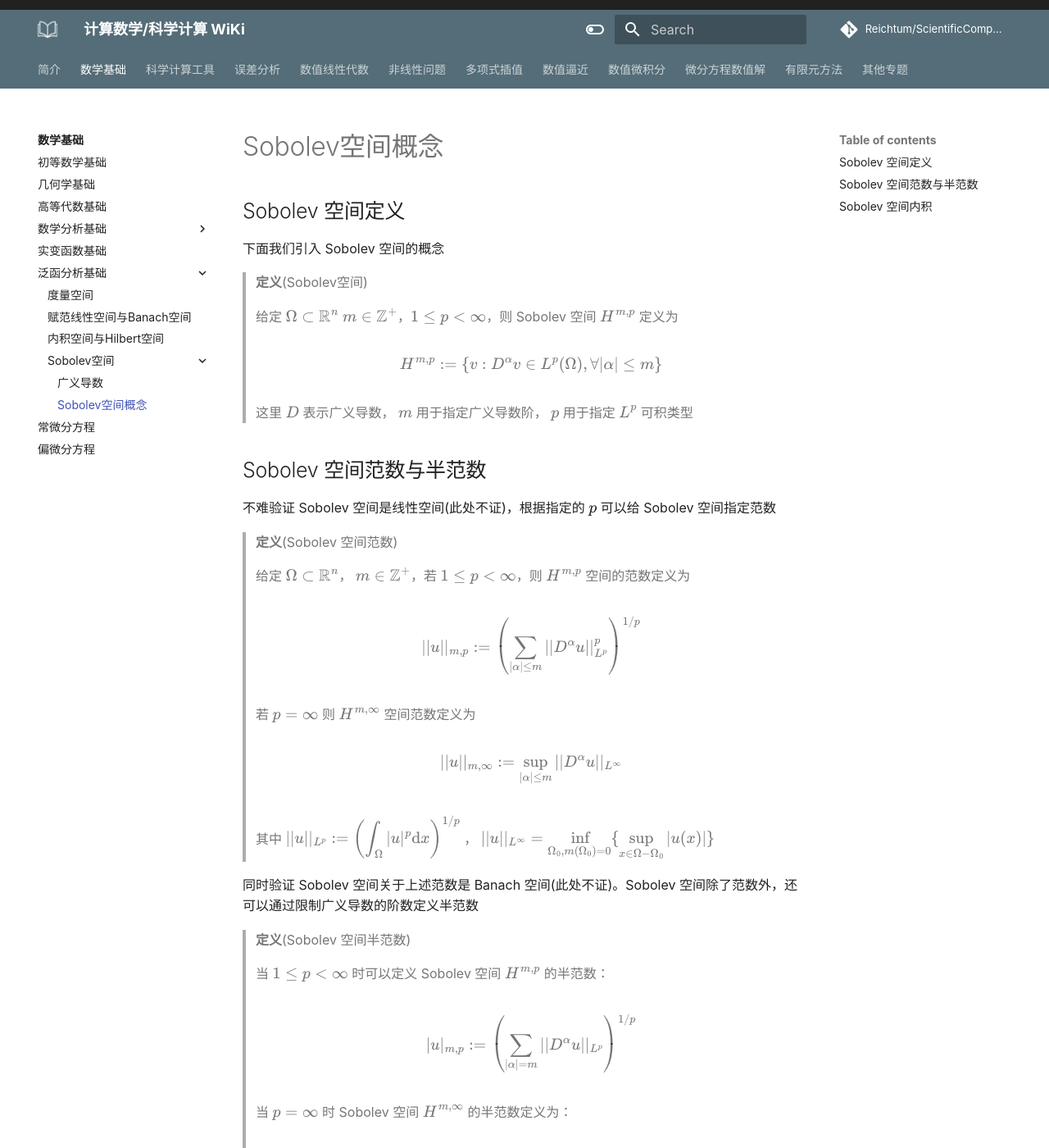
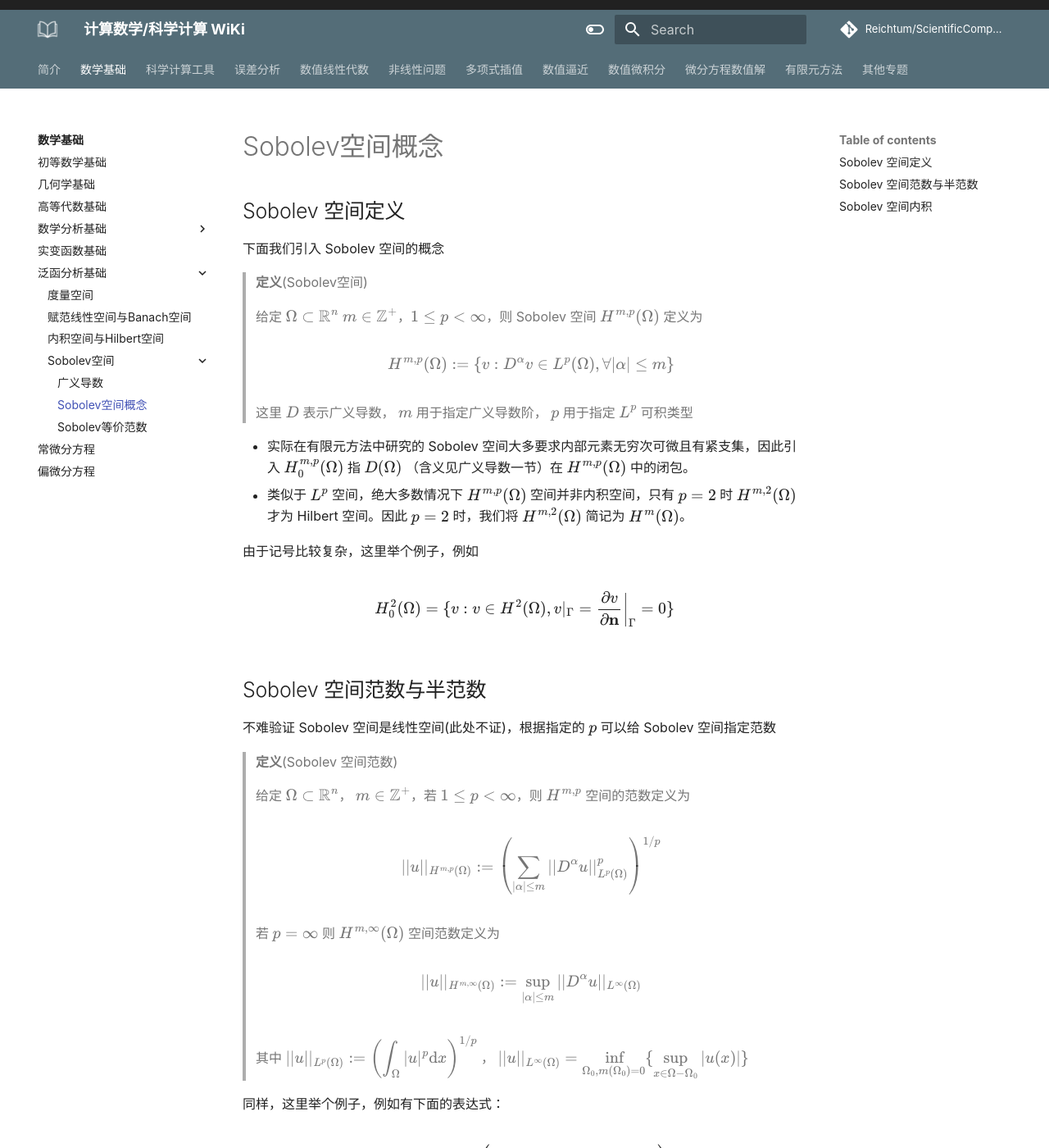
Before and after one commit to ReichtumQian/ScientificComputingWiKi, an MkDocs documentation site: the page built from docs/数学基础/泛函分析基础/Sobolev空间/Sobolev空间概念.md, in a window 1280 px wide and 1400 px high. Shown: the whole window at 82% size. Built offline with MkDocs 1.6.1 and Material for MkDocs 9.7.7, drawn with Linux system fonts in a browser that asks for light colours; some web fonts are replaced; comment, search, counter and statistics services are not loaded; some of the changed text lies outside the part shown.

Commit message:
更新 Sobolev 空间

```diff
--- a/docs/数学基础/泛函分析基础/Sobolev空间/Sobolev空间概念.md
+++ b/docs/数学基础/泛函分析基础/Sobolev空间/Sobolev空间概念.md
@@ -5,11 +5,20 @@
 
 > **定义**(Sobolev空间)
 >
-> 给定 $\Omega \subset \mathbb{R}^n$ $m \in \mathbb{Z}^+$，$1 \leq p < \infty$，则 Sobolev 空间 $H^{m,p}$ 定义为
+> 给定 $\Omega \subset \mathbb{R}^n$ $m \in \mathbb{Z}^+$，$1 \leq p < \infty$，则 Sobolev 空间 $H^{m,p}(\Omega)$ 定义为
 >
-> $$ H^{m,p} := \{v : D^{\alpha} v \in L^p(\Omega), \forall |\alpha| \leq m\}  $$
+> $$ H^{m,p}(\Omega) := \{v : D^{\alpha} v \in L^p(\Omega), \forall |\alpha| \leq m\}  $$
 >
 > 这里 $D$ 表示广义导数， $m$ 用于指定广义导数阶， $p$ 用于指定 $L^p$ 可积类型
+
+- 实际在有限元方法中研究的 Sobolev 空间大多要求内部元素无穷次可微且有紧支集，因此引入 $H_0^{m,p}(\Omega)$ 指 $D(\Omega)$ （含义见广义导数一节）在 $H^{m,p}(\Omega)$ 中的闭包。
+- 类似于 $L^p$ 空间，绝大多数情况下 $H^{m,p}(\Omega)$ 空间并非内积空间，只有 $p = 2$ 时 $H^{m,2}(\Omega)$ 才为 Hilbert 空间。因此 $p = 2$ 时，我们将 $H^{m,2}(\Omega)$ 简记为 $H^m(\Omega)$。
+
+由于记号比较复杂，这里举个例子，例如
+
+$$
+ H_0^2(\Omega) = \{v: v \in H^2(\Omega), v|_{\Gamma} = \frac{\partial v}{\partial \mathbf{n}} \bigg|_{\Gamma} = 0\}
+$$
 
 ## Sobolev 空间范数与半范数
 
@@ -19,29 +28,34 @@
 >
 > 给定 $\Omega \subset \mathbb{R}^n$， $m \in \mathbb{Z}^+$，若 $1 \leq p < \infty$，则 $H^{m,p}$ 空间的范数定义为
 >
-> $$ ||u||_{m,p} := \left( \sum\limits_{|\alpha| \leq m} ||D^{\alpha} u ||_{L^p}^p \right)^{1/p}$$
+> $$ ||u||_{H^{m,p}(\Omega)} := \left( \sum\limits_{|\alpha| \leq m} ||D^{\alpha} u ||_{L^p(\Omega)}^p \right)^{1/p}$$
 >
-> 若 $p = \infty$ 则 $H^{m,\infty}$ 空间范数定义为
+> 若 $p = \infty$ 则 $H^{m,\infty}(\Omega)$ 空间范数定义为
 >
-> $$ ||u||_{m,\infty} := \sup \limits_{|\alpha| \leq m} ||D^{\alpha}u||_{L^\infty}$$
+> $$ ||u||_{H^{m,\infty}(\Omega)} := \sup \limits_{|\alpha| \leq m} ||D^{\alpha}u||_{L^\infty(\Omega)}$$
 >
-> 其中 ${\displaystyle ||u||_{L^p} := \left( \int_{\Omega} |u|^p\mathrm{d} x \right)^{1/p}}$ ， ${\displaystyle ||u||_{L^{\infty}} = \inf \limits_{\Omega_0, m(\Omega_0) = 0} \{\sup \limits_{x \in \Omega - \Omega_0} |u(x)|\} }$
+> 其中 ${\displaystyle ||u||_{L^p(\Omega)} := \left( \int_{\Omega} |u|^p\mathrm{d} x \right)^{1/p}}$ ， ${\displaystyle ||u||_{L^{\infty}(\Omega)} = \inf \limits_{\Omega_0, m(\Omega_0) = 0} \{\sup \limits_{x \in \Omega - \Omega_0} |u(x)|\} }$
+
+同样，这里举个例子，例如有下面的表达式：
+
+$$
+ ||\Delta v||_{H^0(\Omega)}^2 = \int_{\Omega} \left( \sum\limits_{i = 1}^n (\partial_{ii}v)^2 + \sum\limits_{i \neq j} \partial_{ii}v \partial_{jj}v \right)\mathrm{d} x
+$$
 
 同时验证 Sobolev 空间关于上述范数是 Banach 空间(此处不证)。Sobolev 空间除了范数外，还可以通过限制广义导数的阶数定义半范数
 
 > **定义**(Sobolev 空间半范数)
 >
-> 当 $1 \leq p < \infty$ 时可以定义 Sobolev 空间 $H^{m,p}$ 的半范数：
+> 当 $1 \leq p < \infty$ 时可以定义 Sobolev 空间 $H^{m,p}(\Omega)$ 的半范数：
 >
-> $$ |u|_{m,p} := \left( \sum\limits_{|\alpha| = m} ||D^{\alpha}u||_{L^p} \right)^{1/p} $$
+> $$ |u|_{H^{m,p}(\Omega)} := \left( \sum\limits_{|\alpha| = m} ||D^{\alpha}u||_{L^p(\Omega)} \right)^{1/p} $$
 >
-> 当 $p = \infty$ 时 Sobolev 空间 $H^{m,\infty}$ 的半范数定义为：
+> 当 $p = \infty$ 时 Sobolev 空间 $H^{m,\infty}(\Omega)$ 的半范数定义为：
 >
-> $$ |u|_{m,\infty} := \sup \limits_{|\alpha| = m} ||D^{\alpha}u|| _{L^{\infty}}$$
+> $$ |u|_{H^{m,\infty}(\Omega)} := \sup \limits_{|\alpha| = m} ||D^{\alpha}u|| _{L^{\infty}(\Omega)}$$
 
 ## Sobolev 空间内积
 
-类似于 $L^p$ 空间，绝大多数情况下 $H^{m,p}$ 空间并非内积空间，只有 $p = 2$ 时 $H^{m,2}$ 才为 Hilbert 空间。因此 $p = 2$ 时，我们将 $H^{m,2}$ 简记为 $H^m$ ，并引入下面的内积。
 
 > **定义**(Sobolev 空间内积)
 >
--- a/mkdocs.yml
+++ b/mkdocs.yml
@@ -138,6 +138,7 @@ nav:
         - "数学基础/泛函分析基础/Sobolev空间/Sobolev空间简介.md"
         - 广义导数: "数学基础/泛函分析基础/Sobolev空间/广义导数.md"
         - Sobolev空间概念: "数学基础/泛函分析基础/Sobolev空间/Sobolev空间概念.md"
+        - Sobolev等价范数: "数学基础/泛函分析基础/Sobolev空间/Sobolev等价范数.md"
     - 常微分方程:
       - "数学基础/常微分方程/常微分方程简介.md"
     - 偏微分方程:
```
Also changed, not shown: docs/数学基础/泛函分析基础/Sobolev空间/Sobolev等价范数.md (added, +26 -0 lines).
